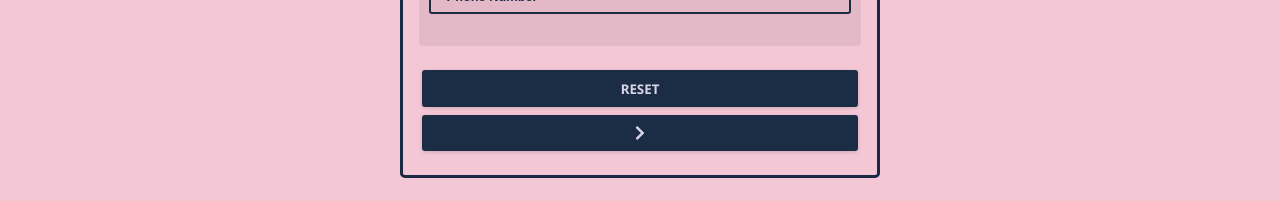
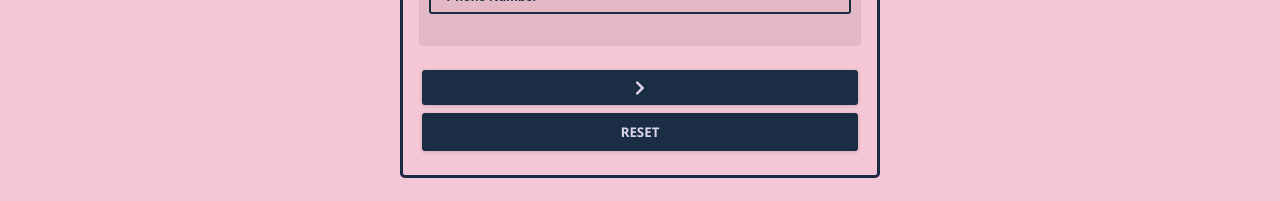
Before and after one commit to twikista/cv-project, a React (Create React App) app: page / in a window 1280 px wide. Shown: the part 461-662 px from the top of the page. Built offline with nearby package versions, Linux system fonts and the light colour scheme.

Commit message:
refactored BasicDetails component to PersonalDetailsForm

```diff
--- a/src/components/Form/Form.js
+++ b/src/components/Form/Form.js
@@ -9,6 +9,7 @@ import FormHeader from "./FormHeader";
 import { BiUser } from "react-icons/bi";
 import { TbSchool } from "react-icons/tb";
 import { MdOutlineWorkOutline } from "react-icons/md";
+import PersonalDetailsForm from "./PersonalDetailsForm";
 
 class Form extends Component {
   initialState = {
@@ -88,9 +89,32 @@ class Form extends Component {
   };
 
   resetFormHandler = () => {
-    let data = { ...this.state };
-    data = this.initialState;
-    this.setState(data);
+    // let data = { ...this.state };
+    // data = this.initialState;
+    this.setState({
+      basicDetails: {
+        firstName: "",
+        lastName: "",
+        email: "",
+        phone: "",
+      },
+      education: [
+        {
+          id: uniqid(),
+          school: "",
+          qualification: "",
+          duration: "",
+        },
+      ],
+      experience: [
+        {
+          id: uniqid(),
+          company: "",
+          role: "",
+          period: "",
+        },
+      ],
+    });
     this.props.resetHandler();
   };
 
@@ -107,22 +131,30 @@ class Form extends Component {
     let contentToRender;
     if (this.props.step === 1) {
       contentToRender = (
-        <>
-          <FormHeader heading="Basic Details">
-            <BiUser />
-          </FormHeader>
-          <BasicDetails
+        <PersonalDetailsForm
           value={this.state.basicDetails}
           handler={this.onChangeHandler("basicDetails")}
-            next={this.props.next}
-          />
-          <FormFooter
           step={this.props.step}
           next={this.props.next}
           previous={this.props.previous}
           resetHandler={this.resetFormHandler}
         />
-        </>
+        // <>
+        //   <FormHeader heading="Basic Details">
+        //     <BiUser />
+        //   </FormHeader>
+        //   <BasicDetails
+        //     value={this.state.basicDetails}
+        //     handler={this.onChangeHandler("basicDetails")}
+        //     next={this.props.next}
+        //   />
+        //   <FormFooter
+        //     step={this.props.step}
+        //     next={this.props.next}
+        //     previous={this.props.previous}
+        //     resetHandler={this.resetFormHandler}
+        //   />
+        // </>
       );
     } else if (this.props.step === 2) {
       contentToRender = (
--- a/src/components/Form/FormFooter.js
+++ b/src/components/Form/FormFooter.js
@@ -11,22 +11,6 @@ class FormFooter extends Component {
     const { step, next, previous, resetHandler } = this.props;
     return (
       <div className={styles.formfooter}>
-        <div className="resetform">
-          {step === 3 && (
-            <button
-              className={`${styles.submitbtn} ${styles.btn}`}
-              onClick={this.handler}
-            >
-              Submit
-            </button>
-          )}
-          <button
-            className={`${styles.resetbtn} ${styles.btn}`}
-            onClick={resetHandler}
-          >
-            Reset
-          </button>
-        </div>
         <nav
           className={
             this.props.step === 1 || this.props.step > 2
@@ -56,6 +40,22 @@ class FormFooter extends Component {
             </button>
           )}
         </nav>
+        <div className={styles.reset_form}>
+          {step === 3 && (
+            <button
+              className={`${styles.submitbtn} ${styles.btn}`}
+              onClick={this.handler}
+            >
+              Submit
+            </button>
+          )}
+          <button
+            className={`${styles.resetbtn} ${styles.btn}`}
+            onClick={resetHandler}
+          >
+            Reset
+          </button>
+        </div>
       </div>
     );
   }
--- a/src/components/Form/PersonalDetailsForm.js
+++ b/src/components/Form/PersonalDetailsForm.js
@@ -14,12 +14,23 @@ class PersonalDetailsForm extends Component {
 
   render() {
     return (
-      <FormContent>
-        <PersonalDetailsFormInputs
-          value={this.props.value}
-          onChangeHandler={this.onChangeHandler}
+      <>
+        <FormHeader heading="Basic Details">
+          <BiUser />
+        </FormHeader>
+        <FormContent>
+          <PersonalDetailsFormInputs
+            value={this.props.value}
+            onChangeHandler={this.onChangeHandler}
+          />
+        </FormContent>
+        <FormFooter
+          step={this.props.step}
+          next={this.props.next}
+          previous={this.props.previous}
+          resetHandler={this.props.resetHandler}
         />
-      </FormContent>
+      </>
     );
   }
 }
```
Lines whose indentation alone changed are shown as unchanged.
